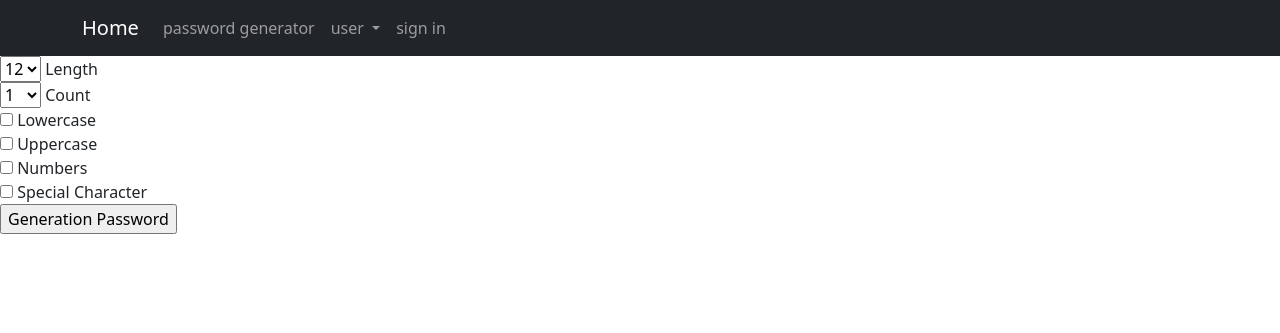
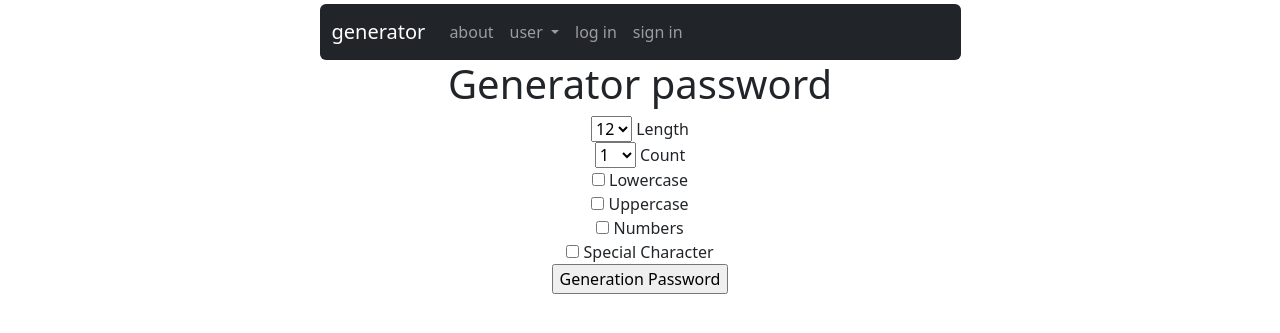
Before and after one commit to F-redy/django_projects, a Django app: page /generator/ in a window 1280 px wide. Shown: the top 333 px of the page. Run offline with Django 4.2, Linux system fonts and the light colour scheme.

Commit message:
add settings STATICFILES_DIRS 116-line fix base.html

```diff
--- a/password_generator_project/templates/base.html
+++ b/password_generator_project/templates/base.html
@@ -1,37 +1,44 @@
+{% load static %}
+
 <!doctype html>
 <html lang="en">
 <head>
     <meta charset="utf-8">
     <meta name="viewport" content="width=device-width, initial-scale=1">
     <title>{% block title %} {% endblock %}</title>
+    <link rel="stylesheet" href="{% static 'css/base.css' %}">
     <link href="https://cdn.jsdelivr.net/npm/bootstrap@5.2.3/dist/css/bootstrap.min.css" rel="stylesheet"
           integrity="sha384-rbsA2VBKQhggwzxH7pPCaAqO46MgnOM80zW1RWuH61DGLwZJEdK2Kadq2F9CUG65" crossorigin="anonymous">
 </head>
-<body>
+<body class="bg-color-body">
 
 <!-- Navigation -->
+<div class="container my-1">
+    <div class="row justify-content-center">
+        <div class="col-md-7 text-center">
 
-<nav class="navbar navbar-expand-lg navbar-dark bg-dark fixed-top">
+            <nav class="navbar navbar-expand-lg navbar-dark bg-dark rounded">
                 <div class="container">
-        <a class="navbar-brand" href="#">Home</a>
-        <button class="navbar-toggler" type="button" data-toggle="collapse" data-target="#navbarResponsive"
+                    <a class="navbar-brand" href="{% url 'generator:index' %}">generator</a>
+                    <button class="navbar-toggler" type="button" data-bs-toggle="collapse"
+                            data-bs-target="#navbarResponsive"
                             aria-controls="navbarResponsive" aria-expanded="false" aria-label="Toggle navigation">
                         <span class="navbar-toggler-icon"></span>
                     </button>
                     <div class="collapse navbar-collapse" id="navbarResponsive">
-            <ul class="navbar-nav ml-auto">
+                        <ul class="navbar-nav text-end">
                             <li class="nav-item">
-                    <a class="nav-link" href="{% url 'generator:index' %}">
-                        password generator
+                                <a class="nav-link" href="{% url 'generator:about' %}">
+                                    about
                                 </a>
                             </li>
                             {#                {% if user.is_authenticated %}#}
-                <li class="nav-item dropdown">
-                    <a class="nav-link dropdown-toggle" href="#" id="navbarDropdown" role="button"
+                            <li class="nav-item dropdown ">
+                                <a class="nav-link dropdown-toggle " href="#" id="navbarDropdown" role="button"
                                    data-bs-toggle="dropdown" aria-expanded="false">
                                     user
                                 </a>
-                    <ul class="dropdown-menu" aria-labelledby="navbarDropdown">
+                                <ul class="dropdown-menu " aria-labelledby="navbarDropdown">
                                     <li>
                                         <a class="dropdown-item" href="#">Profile</a>
                                     </li>
@@ -51,11 +58,16 @@
                             </li>
                             {#                {% else %}#}
                             <li class="nav-item">
+                                <a class="nav-link" href="#">log in</a>
+                            </li>
+                            <li class="nav-item">
                                 <a class="nav-link" href="#">sign in</a>
                             </li>
+
                             {#                {% endif %}#}
 
                         </ul>
+
                     </div>
                 </div>
             </nav>
@@ -63,6 +75,9 @@
 
             {% block content %} {% endblock %}
 
+        </div>
+    </div>
+</div>
 <script src="https://cdn.jsdelivr.net/npm/bootstrap@5.0.0/dist/js/bootstrap.bundle.min.js"></script>
 <script src="https://cdn.jsdelivr.net/npm/bootstrap@5.2.3/dist/js/bootstrap.bundle.min.js"
         integrity="sha384-kenU1KFdBIe4zVF0s0G1M5b4hcpxyD9F7jL+jjXkk+Q2h455rYXK/7HAuoJl+0I4"
```
Also changed, not shown: password_generator_project/password_generator_project/settings.py (+3 -6 lines). Lines whose indentation alone changed are shown as unchanged.
